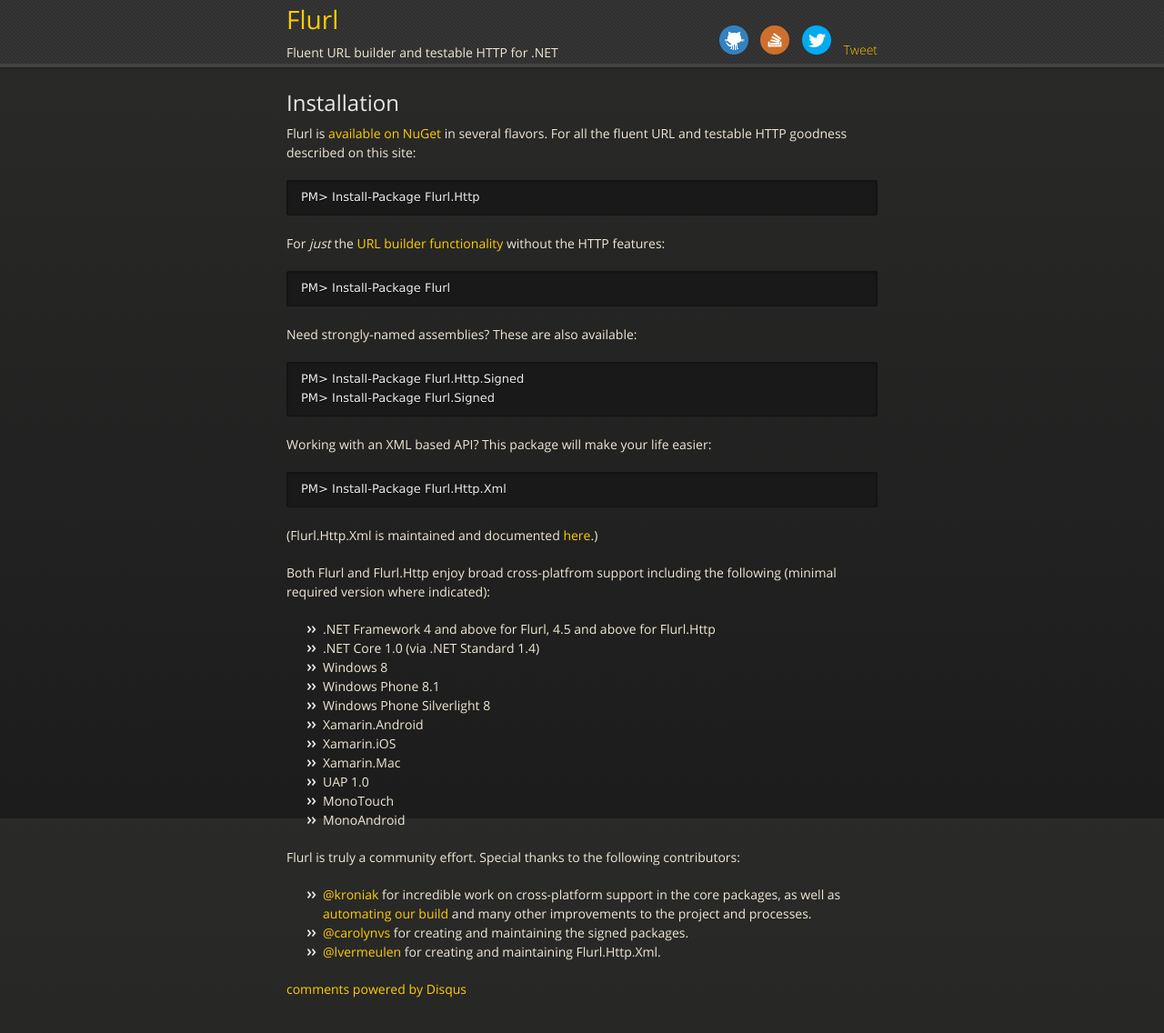
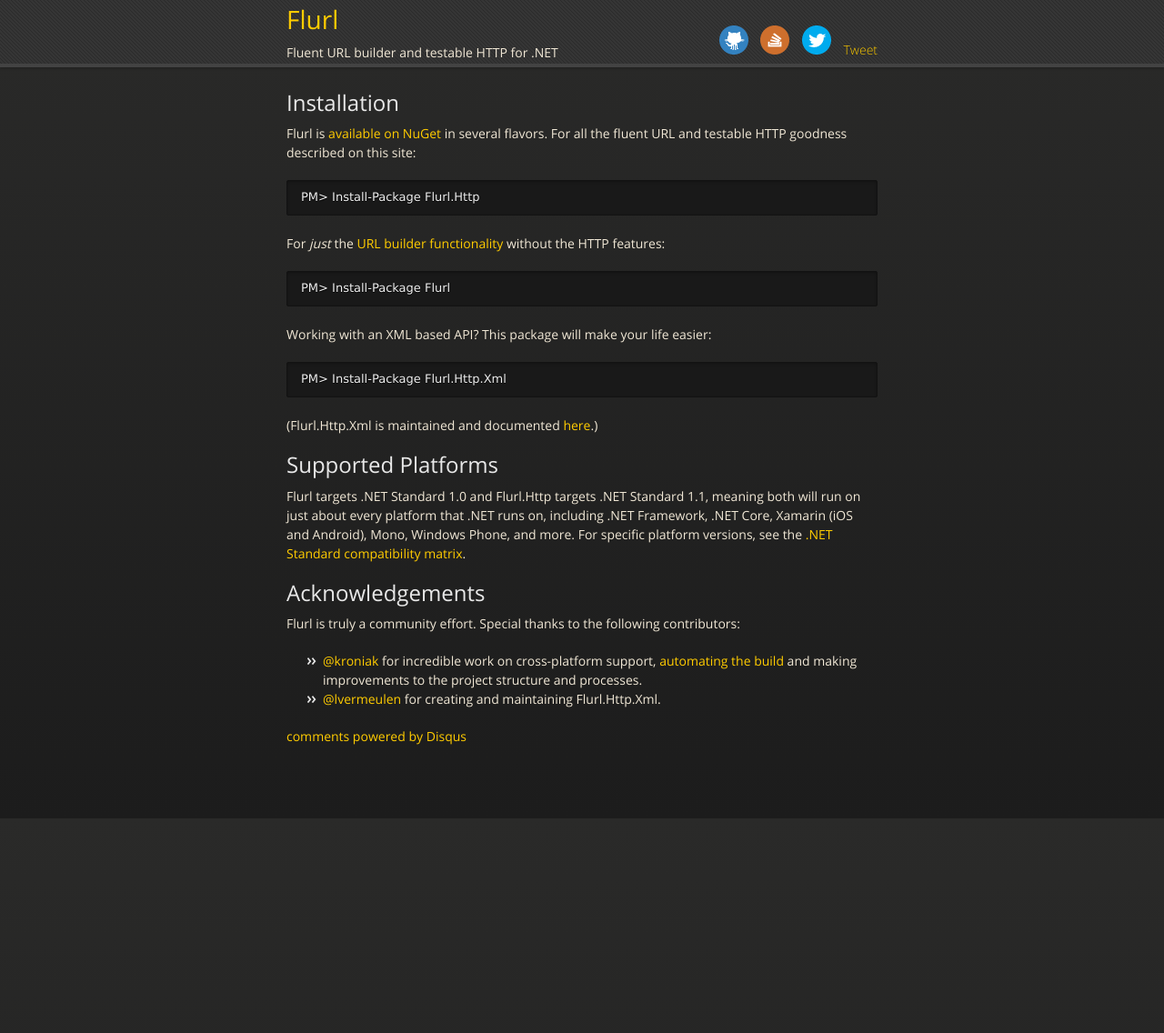
Before and after one commit to tmenier/Flurl, a Jekyll site: the page built from installation.md, in a window 1280 px wide and 1188 px high. Shown: the top 1136 px of the window at 91% size. Built offline with Jekyll 4.4.1, drawn with Linux system fonts in a browser that asks for light colours; nearby versions of some CDN libraries; comment, search, counter and statistics services are not loaded; our own code applies the rules of GitHub Pages for plain Markdown files.

Commit message:
docs updates for 2.0 - installation

`````diff
--- a/installation.md
+++ b/installation.md
@@ -16,13 +16,6 @@
 PM> Install-Package Flurl
 ````
 
-Need strongly-named assemblies? These are also available:
-
-````
-PM> Install-Package Flurl.Http.Signed
-PM> Install-Package Flurl.Signed
-````
-
 Working with an XML based API? This package will make your life easier:
 
 ````
@@ -31,22 +24,13 @@
 
 (Flurl.Http.Xml is maintained and documented [here](https://github.com/lvermeulen/Flurl.Http.Xml).)
 
-Both Flurl and Flurl.Http enjoy broad cross-platfrom support including the following (minimal required version where indicated):
+## Supported Platforms
 
-- .NET Framework 4 and above for Flurl, 4.5 and above for Flurl.Http
-- .NET Core 1.0 (via .NET Standard 1.4)
-- Windows 8
-- Windows Phone 8.1
-- Windows Phone Silverlight 8
-- Xamarin.Android
-- Xamarin.iOS
-- Xamarin.Mac
-- UAP 1.0
-- MonoTouch
-- MonoAndroid
+Flurl targets .NET Standard 1.0 and Flurl.Http targets .NET Standard 1.1, meaning both will run on just about every platform that .NET runs on, including .NET Framework, .NET Core, Xamarin (iOS and Android), Mono, Windows Phone, and more. For specific platform versions, see the [.NET Standard compatibility matrix](https://docs.microsoft.com/en-us/dotnet/standard/net-standard).
+
+## Acknowledgements
 
 Flurl is truly a community effort. Special thanks to the following contributors:
 
-- [@kroniak](https://github.com/kroniak) for incredible work on cross-platform support in the core packages, as well as [automating our build](https://ci.appveyor.com/project/kroniak/flurl/branch/master) and many other improvements to the project and processes.
-- [@carolynvs](https://github.com/carolynvs) for creating and maintaining the signed packages.
+- [@kroniak](https://github.com/kroniak) for incredible work on cross-platform support, [automating the build](https://ci.appveyor.com/project/kroniak/flurl/branch/master) and making improvements to the project structure and processes.
 - [@lvermeulen](https://github.com/lvermeulen) for creating and maintaining Flurl.Http.Xml.
`````
